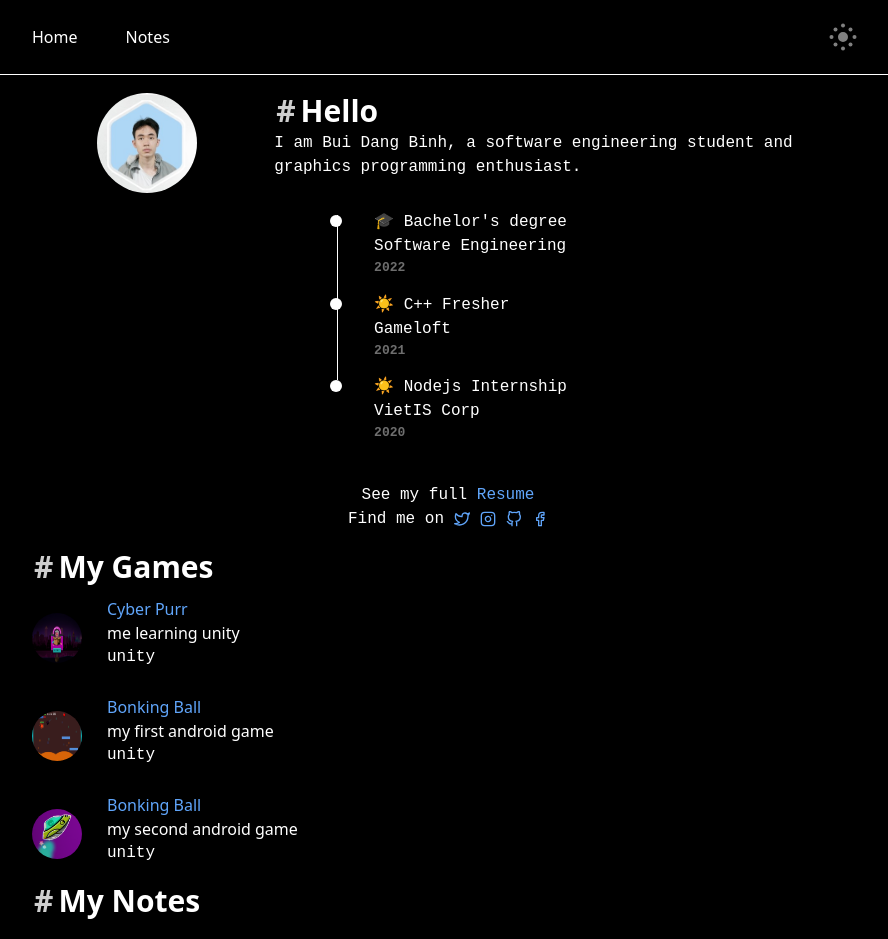
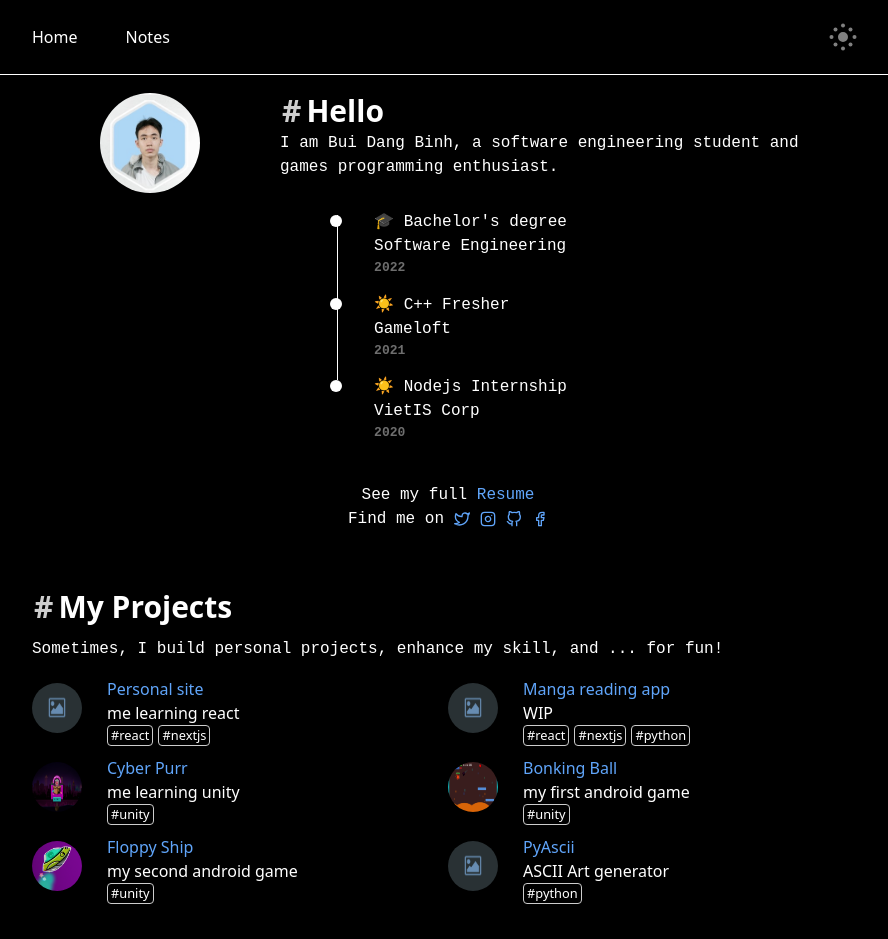
Before and after one commit to dunkbing/dunkbing.github.io, a Next.js app: page / in a window 1280 px wide. Shown: the top 939 px of the page, without its empty margins (192-1080 px from the left). Built offline with nearby package versions, Linux system fonts and the light colour scheme; what @tailwindcss/typography would draw is missing.

Commit message:
refactor code.

```diff
--- a/components/Projects.tsx
+++ b/components/Projects.tsx
@@ -1,5 +1,6 @@
 import Image from 'next/image';
 import React from 'react';
+import Gap from './Gap';
 // import { Carousel } from 'react-responsive-carousel';
 
 type ProjectProps = {
@@ -24,7 +25,7 @@ const ProjectItem: React.FC<ProjectProps> = ({
       style={{
         display: 'flex',
         flexDirection: 'row',
-        marginTop: '10px',
+        marginBottom: '10px',
       }}
     >
       <div style={{ margin: 'auto', marginLeft: 0, marginRight: '10px' }}>
@@ -41,9 +42,26 @@ const ProjectItem: React.FC<ProjectProps> = ({
           {name}
         </a>
         <h4>{description}</h4>
+        <div style={{ display: 'flex', flexDirection: 'row' }}>
           {techs.map(tech => (
-          <p key={tech}>{tech}</p>
+            <span
+              style={{
+                boxSizing: 'border-box',
+                marginRight: '5px',
+                borderWidth: '1px',
+                borderStyle: 'solid',
+                borderColor: '#ccc',
+                paddingLeft: '3px',
+                paddingRight: '3px',
+                borderRadius: '4px',
+                fontSize: '0.8em',
+              }}
+              key={tech}
+            >
+              #{tech}
+            </span>
           ))}
+        </div>
       </div>
     </div>
   );
@@ -51,7 +69,17 @@ const ProjectItem: React.FC<ProjectProps> = ({
 
 const Projects: React.FC<{ projects: ProjectProps[] }> = ({ projects }) => {
   return (
-    <div>
+    <>
+      <Gap.XS />
+      <p>
+        Sometimes, I build personal projects, enhance my skill, and ... for fun!
+      </p>
+      <div
+        style={{
+          display: 'grid',
+          gridTemplateColumns: 'repeat(auto-fit, minmax(300px, 1fr))',
+        }}
+      >
         {projects.map(project => (
           <ProjectItem
             key={project.name}
@@ -64,6 +92,7 @@ const Projects: React.FC<{ projects: ProjectProps[] }> = ({ projects }) => {
           />
         ))}
       </div>
+    </>
   );
 };
 
--- /dev/null
+++ b/lib/projects.ts
@@ -0,0 +1,54 @@
+import { bonkingBall, cyberPurr, defaultImg, floppyShip } from './images';
+
+const projects = [
+  {
+    image: defaultImg,
+    description: 'me learning react',
+    images: [defaultImg],
+    techs: ['react', 'nextjs'],
+    name: 'Personal site',
+    url: 'https://github.com/dunkbing/dunkbing.github.io',
+  },
+  {
+    image: defaultImg,
+    description: 'WIP',
+    images: [defaultImg],
+    techs: ['react', 'nextjs', 'python'],
+    name: 'Manga reading app',
+    url: '#',
+  },
+  {
+    image: cyberPurr,
+    description: 'me learning unity',
+    images: [cyberPurr],
+    techs: ['unity'],
+    name: 'Cyber Purr',
+    url: 'https://github.com/dunkbing/cyber-purr',
+  },
+  {
+    image: bonkingBall,
+    description: 'my first android game',
+    images: [bonkingBall],
+    techs: ['unity'],
+    name: 'Bonking Ball',
+    url: 'https://play.google.com/store/apps/details?id=com.dunkbing.JumpingBall',
+  },
+  {
+    image: floppyShip,
+    description: 'my second android game',
+    images: [],
+    techs: ['unity'],
+    name: 'Floppy Ship',
+    url: 'https://play.google.com/store/apps/details?id=com.dunkbing.FloppyShip',
+  },
+  {
+    image: defaultImg,
+    description: 'ASCII Art generator',
+    images: [],
+    techs: ['python'],
+    name: 'PyAscii',
+    url: 'https://imgzascii.herokuapp.com/',
+  },
+];
+
+export default projects;
--- a/pages/index.tsx
+++ b/pages/index.tsx
@@ -8,12 +8,11 @@ import Welcome from '../components/Welcome';
 import { getAllPosts } from '../lib/api';
 import { PostType } from '../types/post';
 import profilePic from '../public/images/profile.jpg';
-import cyberPurr from '../public/images/projects/cyber-purr/1.png';
-import bonkingBall from '../public/images/projects/jumping-ball/1.png';
-import floppyShip from '../public/images/projects/floppy-ship/1.webp';
 import { helloIcon } from '../lib/icon';
 import { FiTwitter, FiInstagram, FiGithub, FiFacebook } from 'react-icons/fi';
 import Projects from '../components/Projects';
+import Gap from '../components/Gap';
+import projects from '../lib/projects';
 
 type IndexProps = {
   posts: PostType[];
@@ -44,7 +43,7 @@ export const Index = ({ posts }: IndexProps): JSX.Element => {
         <div className="mx-3">
           <Welcome message="Hello" />
           <p>
-            I am Bui Dang Binh, a software engineering student and graphics
+            I am Bui Dang Binh, a software engineering student and games
             programming enthusiast.
           </p>
         </div>
@@ -96,37 +95,12 @@ export const Index = ({ posts }: IndexProps): JSX.Element => {
           </a>
         </p>
       </div>
-      <Welcome message="My Games" />
+      <Gap.M />
+      <Welcome message="My Projects" />
       <div>
-        <Projects
-          projects={[
-            {
-              image: cyberPurr,
-              description: 'me learning unity',
-              images: [cyberPurr],
-              techs: ['unity'],
-              name: 'Cyber Purr',
-              url: 'https://github.com/dunkbing/cyber-purr',
-            },
-            {
-              image: bonkingBall,
-              description: 'my first android game',
-              images: [bonkingBall],
-              techs: ['unity'],
-              name: 'Bonking Ball',
-              url: 'https://play.google.com/store/apps/details?id=com.dunkbing.JumpingBall',
-            },
-            {
-              image: floppyShip,
-              description: 'my second android game',
-              images: [],
-              techs: ['unity'],
-              name: 'Bonking Ball',
-              url: 'https://play.google.com/store/apps/details?id=com.dunkbing.FloppyShip',
-            },
-          ]}
-        />
+        <Projects projects={projects} />
       </div>
+      <Gap.M />
       <Welcome message="My Notes" />
       <div className="my-0.5">
         {posts.map(post => (
```
Lines whose indentation alone changed are shown as unchanged.
